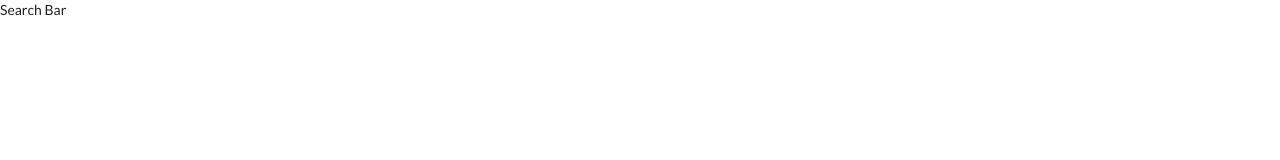
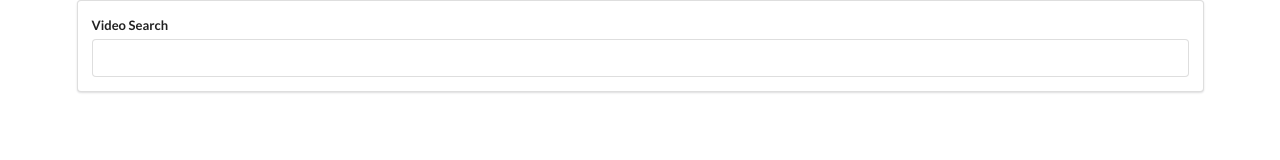
Before and after one commit to Doode1524/youtube-react-practice, a React (Create React App) app: page / in a window 1280 px wide. Shown: the top 160 px of the page. Built offline with nearby package versions, Linux system fonts and the light colour scheme.

Commit message:
searchbar callbacks init

```diff
--- a/src/components/App.js
+++ b/src/components/App.js
@@ -4,7 +4,7 @@
 class App extends React.Component {
     render(){
         return(
-           <div><SearchBar /></div>
+           <div className="ui container"><SearchBar /></div>
         )
     }
 }
--- a/src/components/SearchBar.js
+++ b/src/components/SearchBar.js
@@ -1,9 +1,33 @@
 import React from 'react';
 
 class SearchBar extends React.Component {
+
+    state = {term: ""}
+
+    onInputChange = (event) => {
+        this.setState({term: event.target.value})
+    }
+
+    onFormSubmit = (event) => {
+        event.preventDefault()
+
+        // TODO: make sure to callback from parent
+    }
+
     render(){
         return(
-            <div>Search Bar</div>
+            <div className="ui segment search-bar" >
+                <form onSubmit={this.onFormSubmit} className="ui form">
+                    <div className="field">
+                        <label>Video Search</label>
+                        <input
+                            onChange={this.onInputChange}
+                            value={this.state.term}
+                            type="text"
+                        />
+                    </div>
+                </form>
+            </div>
         )
     }
 }
```
